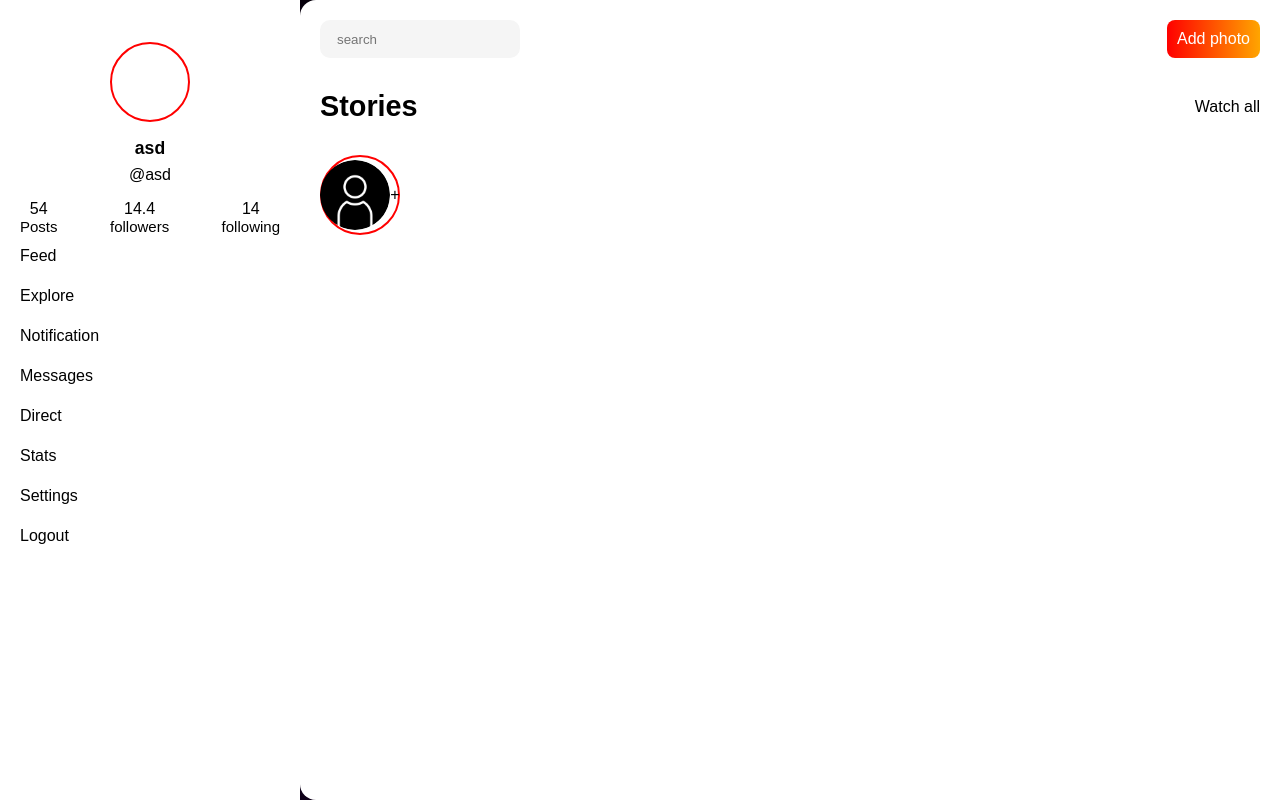
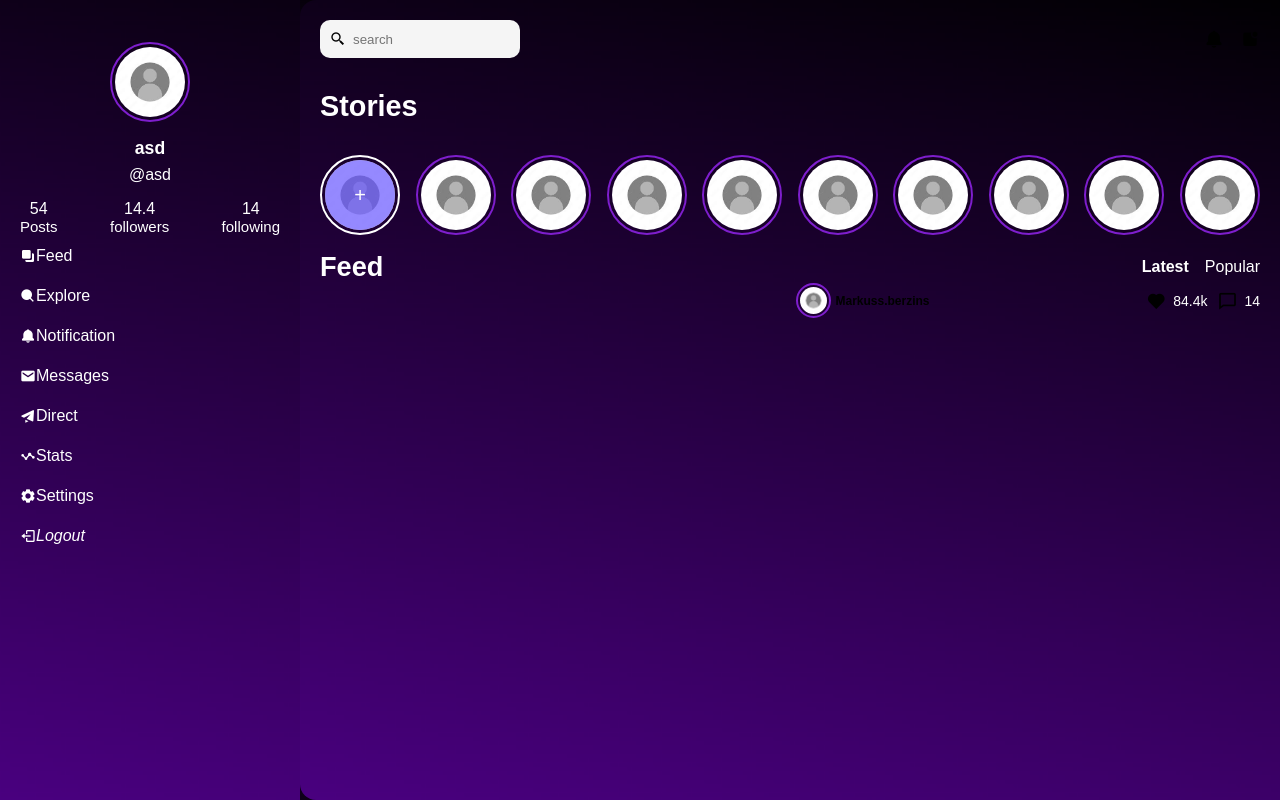
Before and after one commit to keivozazitis/instify, a Flask app: page /instify in a window 1280 px wide. Run offline with Flask 3, Linux system fonts and the light colour scheme; a user stored in the database is signed in; data that the repository does not hold is empty.

Commit message:
pabeigts front end, paliek tikai bildes salikt

```diff
--- a/static/instify.css
+++ b/static/instify.css
@@ -10,28 +10,31 @@ body {
     background: url('backgrounds.png');
 }
 :root{
-    --gradient:linear-gradient(to right, red, orange);
+    --gradient:linear-gradient(to right, rgb(128, 0, 255), rgb(234, 0, 255));
 }
 .sidebar {
-    position: fixed;
+
+    position: absolute;
     width: 300px;
     height: 100vh;
     padding: 20px;
-    background: white;
+    background: url('backgrounds.png');
+    background-size: cover;
+    color: white;
 }
+
 .main-home {
     position: absolute;
     width: calc(100% - 300px);
     min-height: 100vh;
     top: 0;
     left: 300px;
-    background: white;
+    background: url('backgrounds.png');
+    background-size: cover;
     border-radius: 1rem 0 0 1rem;
     z-index: 1000;
 }
-.logo{
-    width: 140px;
-}
+
 .profile{
     display: flex;
     flex-direction: column;
@@ -46,7 +49,7 @@ body {
     width: 80px;
     height: 80px;
     border-radius: 50%;
-    border: 2px solid red;
+    border: 2px solid rgb(126, 30, 205);
 }
 .profile-img img{
     width: 70px;
@@ -62,6 +65,7 @@ body {
 }
 .name h1{
     font-size: 1.1rem;
+    color: white;
 }
 .name img{
     margin-left: 4px;
@@ -91,7 +95,7 @@ body {
 .menu a{
     width: 100%;
     font-size: 1rem;
-    color: black;
+    color: rgb(255, 255, 255);
     display: flex;
     align-items: center;
     line-height: 40px;
@@ -167,16 +171,9 @@ body {
 }
 .stories-title h1{
     font-size: 1.8rem;
+    color: white;
 }
-.stories-title .btn{
-    display: flex;
-    align-items: center;
-    color: black;
-}
-.stories-title .btn i{
-    font-size: 24px;
-    margin-right: 10px;
-}
+
 .stories{
     display: flex;
     align-items: center;
@@ -190,7 +187,7 @@ body {
     width: 80px;
     height: 80px;
     border-radius: 50%;
-    border: 2px solid red;
+    border: 2px solid rgb(126, 30, 205);
 }
 .stories-img img{
     width: 70px;
@@ -199,3 +196,95 @@ body {
     border-radius: 50%;
     object-position: center;
 }
+.stories-img.color {
+    border: 2px solid white;
+}
+.stories-img .add{
+    position: absolute;
+    display: flex;
+    align-items: center;
+    justify-content: center;
+    font-size: 20px;
+    width: 70px;
+    height: 70px;
+    border-radius: 50%;
+    color: white;
+    background: hsla(246, 100%, 67%, 0.7);
+}
+.feed {
+    display: flex;
+    align-items: center;
+    justify-content: space-between;
+    margin-top: 1rem;
+}
+.feed h1{
+    font-size: 1.7rem;
+}
+.feed-text{
+    display: flex;
+    align-items: center;
+}
+.feed-text h2{
+    font-size: 1rem;
+    margin-right: 1rem;
+}
+.main-posts {
+    display: grid;
+    grid-template-columns: repeat(auto-fit, minmax(300px, auto));
+    gap: 11px;
+}
+.post-box{
+    width: 300px;
+}
+.post-box img {
+    width: 100%;
+    height: 344px;
+    object-fit: cover;
+    border-radius: 0.5rem;
+}
+.post-info{
+    display: flex;
+    align-items: center;
+    justify-content: space-between;
+}
+.post-img{
+    display: flex;
+    align-items: center;
+    justify-content: center;
+    width: 35px;
+    height: 35px;
+    border: 2px solid rgb(126, 30, 205);
+    border-radius: 50%;
+}
+.post-img img{
+    width: 27px;
+    height: 27px;
+    object-fit: cover;
+    border-radius: 50%;
+    object-position: center;
+}
+.post-profile{
+    display: flex;
+    align-items: center;
+}
+.post-profile h3{
+    font-size: 12px;
+    font-weight: 600px;
+    margin-left: 5px;
+}
+.likes{
+    display: flex;
+    align-items: center;
+}
+.likes i{
+    font-size: 20px;
+    margin-left: 10px;
+}
+.likes span{
+    font-size: 14px;
+    margin-left: 7px;
+    color: white;
+}
+.feed{
+    color: white;
+}
--- a/templates/instify.html
+++ b/templates/instify.html
@@ -1,20 +1,17 @@
 <!DOCTYPE html>
 <html lang="en">
 <head>
-    <meta charset="UTF-8">
-    <meta name="viewport" content="width=device-width, initial-scale=1.0">
-    <link rel="stylesheet" href="{{ url_for('static', filename='instify.css') }}">
-    <link href='https://unpkg.com/boxicons@2.1.4/css/boxicons.min.css' rel='stylesheet'>
-    <title>Instify</title>
+  <meta charset="UTF-8">
+  <meta name="viewport" content="width=device-width, initial-scale=1.0">
+  <link rel="stylesheet" href="{{ url_for('static', filename='instify.css') }}">
+  <link href='https://unpkg.com/boxicons@2.1.4/css/boxicons.min.css' rel='stylesheet'>
+  <title>Instify</title>
 </head>
 <body>
     <div class="sidebar">
-        <a href="#" class="logo">
-            <!--<img src="instify.png" alt=".">-->
-        </a>
         <div class="profile">
             <div class="profile-img">
-                <!--profila bilde-->
+                <img src="{{ url_for('static', filename='pfp.jpg') }}" alt="Prof.pic">
             </div>
             <div class="name">
                 <h1>{{username}}</h1>
@@ -40,58 +37,42 @@
         </div>
         <div class="menu">
             <a href="#" class="activate">
-                <span class="icon">
-                    <box-icon name='merge'></box-icon>
-                </span>
+                <i class='bx bx-merge'></i>
                 Feed
             </a>
             <a href="#">
-                <span class="icon">
-                    <box-icon name='search-alt'></box-icon>
-                </span>
+                <i class='bx bxs-search'></i>
                 Explore
             </a>
 
             <a href="#">
-                <span class="icon">
-                    <box-icon type='solid' name='bell'></box-icon>
-                </span>
+                <i class='bx bxs-bell'></i>
                 Notification
             </a>
 
             <a href="#">
-                <span class="icon">
-                    <box-icon name='envelope' ></box-icon>
-                </span>
+                <i class='bx bxs-envelope' ></i>
                 Messages
             </a>
 
             <a href="#">
-                <span class="icon">
-                    <box-icon name='paper-plane'></box-icon>
-                </span>
+                <i class='bx bxs-paper-plane' ></i>
                 Direct
             </a>
 
             <a href="#">
-                <span class="icon">
-                    <box-icon name='stats'></box-icon>
-                </span>
+                <i class='bx bx-stats' ></i>
                 Stats
             </a>
 
             <a href="#">
-                <span class="icon">
-                    <box-icon name='cog' type='solid' ></box-icon>
-                </span>
+                <i class='bx bxs-cog' ></i>
                 Settings
             </a>
 
             <a href="#">
-                <span class="icon">
-                    <box-icon name='log-out'></box-icon>
-                </span>
-                <span onclick="logout()">Logout</span>
+                <i class='bx bx-log-out'></i>
+                <i onclick="logout()">Logout</i>
                 <script>
                     function logout(){
                         window.location = '/logout'
@@ -103,30 +84,88 @@
     <div class="main-home">
         <div class="header">
             <div class="search">
-                <box-icon name='search' type='solid' ></box-icon>
+                <i class='bx bx-search-alt-2' ></i>
                 <input type="text" placeholder="search">
             </div>
             <div class="header-content">
-                <box-icon type='solid' name='bell'></box-icon>
-                <box-icon type='solid' name='notification'></box-icon>
-                <a href="#" class="btn">
-                    <box-icon type='solid' name='plus-circle'></box-icon>
-                    <div class="btn-text">Add photo</div>
-                </a>
+                <i class='bx bxs-bell'></i>
+                <i class='bx bxs-notification'></i>
             </div>
         </div>
         <!--storiji-->
         <div class="stories-title">
             <h1>Stories</h1>
-            <a href="#" class="btn">
-                <box-icon name='play-circle'></box-icon>
-                <div class="text">Watch all</div>
-            </a>
         </div>
         <div class="stories">
+            <!--story 1-->
             <div class="stories-img color">
-                <img src="profile.png" alt="">
+                <img src="{{ url_for('static', filename='pfp.jpg') }}" alt="Prof.pic">
                 <div class="add">+</div>
+            </div>
+            <!--story 2-->
+            <div class="stories-img">
+                <img src="{{ url_for('static', filename='pfp.jpg') }}" alt="Prof.pic">
+            </div>
+             <!--story 3-->
+             <div class="stories-img">
+                <img src="{{ url_for('static', filename='pfp.jpg') }}" alt="Prof.pic">
+            </div>
+             <!--story 4-->
+             <div class="stories-img">
+                <img src="{{ url_for('static', filename='pfp.jpg') }}" alt="Prof.pic">
+            </div>
+             <!--story 5-->
+             <div class="stories-img">
+                <img src="{{ url_for('static', filename='pfp.jpg') }}" alt="Prof.pic">
+            </div>
+             <!--story 6-->
+             <div class="stories-img">
+                <img src="{{ url_for('static', filename='pfp.jpg') }}" alt="Prof.pic">
+            </div>
+             <!--story 7-->
+             <div class="stories-img">
+                <img src="{{ url_for('static', filename='pfp.jpg') }}" alt="Prof.pic">
+            </div>
+             <!--story 8-->
+             <div class="stories-img">
+                <img src="{{ url_for('static', filename='pfp.jpg') }}" alt="Prof.pic">
+            </div>
+             <!--story 9-->
+             <div class="stories-img">
+                <img src="{{ url_for('static', filename='pfp.jpg') }}" alt="Prof.pic">
+            </div>
+             <!--story 10-->
+             <div class="stories-img">
+                <img src="{{ url_for('static', filename='pfp.jpg') }}" alt="Prof.pic">
+            </div>
+        </div>
+        <!--main posti-->
+        <div class="feed">
+            <h1>Feed</h1>
+            <div class="feed-text">
+                <h2>Latest</h2>
+                <span>Popular</span>
+            </div>
+        </div>
+        <!--posti-->
+        <div class="main-posts">
+            <!--1. box-->
+            <div class="post-box">
+
+            </div>
+            <div class="post-info">
+                <div class="post-profile">
+                    <div class="post-img">
+                        <img src="{{ url_for('static', filename='pfp.jpg') }}" alt="Prof.pic">
+                    </div>
+                    <h3>Markuss.berzins</h3>
+                </div>
+                <div class="likes">
+                    <i class='bx bxs-heart'></i>
+                    <span>84.4k</span>
+                    <i class='bx bx-comment' ></i>
+                    <span>14</span>
+                </div>
             </div>
         </div>
     </div>
```
Also changed, not shown: instance/users_1.sqlite3, static/pfp.jpg (added), static/profile.png (deleted).
